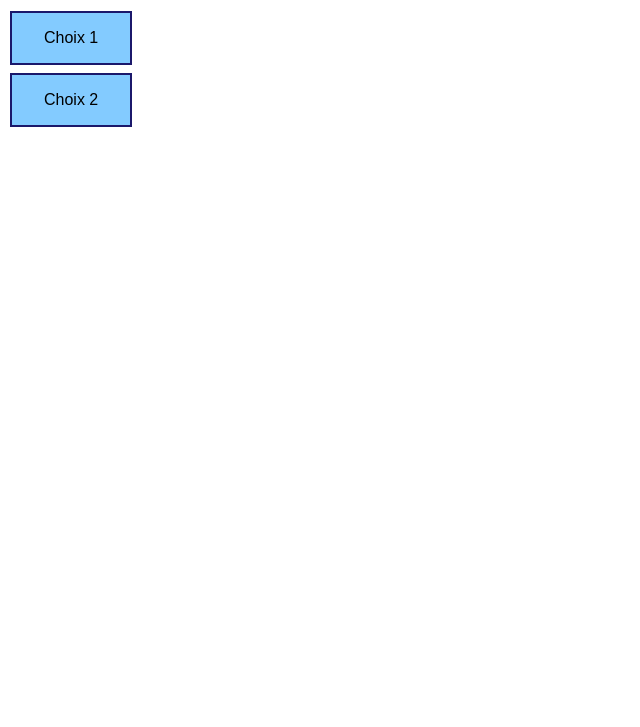
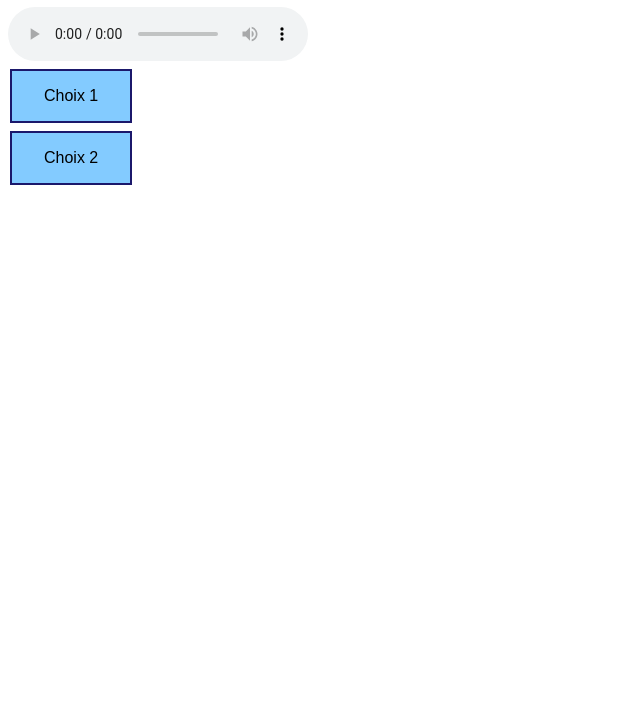
Before and after one commit to TANGUYP18/audioDontVousEtesLeHero.github.io, a plain HTML site: page pages/audio_1.html in a window 1280 px wide. Shown: the part 73-800 px from the top of the page, without its empty margins (0-640 px from the left). Drawn offline with Linux system fonts and the light colour scheme.

Commit message:
Add test audio

```diff
--- a/pages/audio_1.html
+++ b/pages/audio_1.html
@@ -10,6 +10,11 @@
 <body>
     <h1> Audio 1 </h1>
 
+    <audio controls autoplay>
+        <source src="../audios/generique.mp3" type="audio/mp3">
+        Your browser does not support the audio element.
+    </audio>
+
     <form action="audio_2.html">
         <button type="submit" class="button button1">Choix 1</button>
     </form>
```
